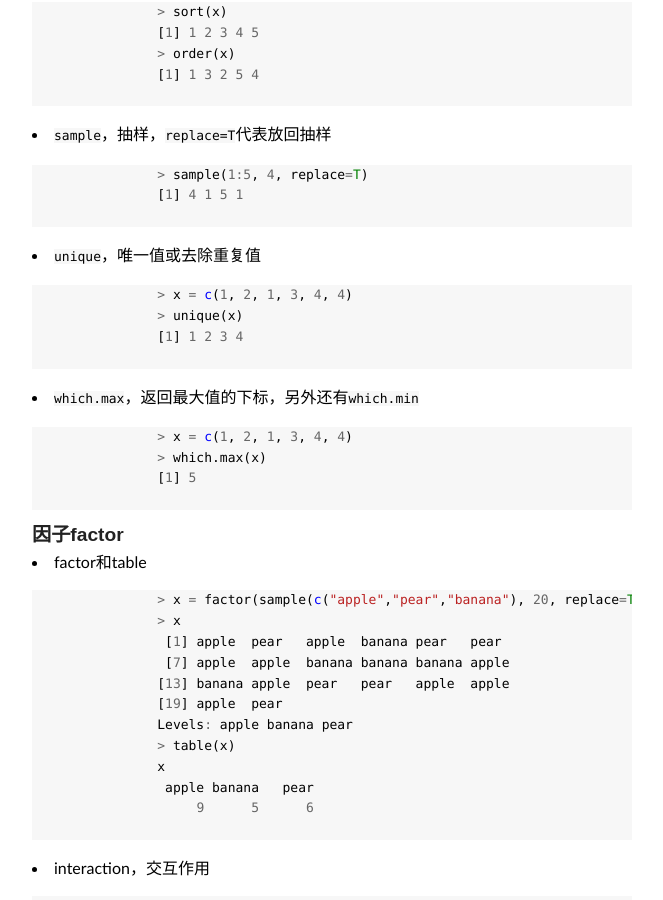
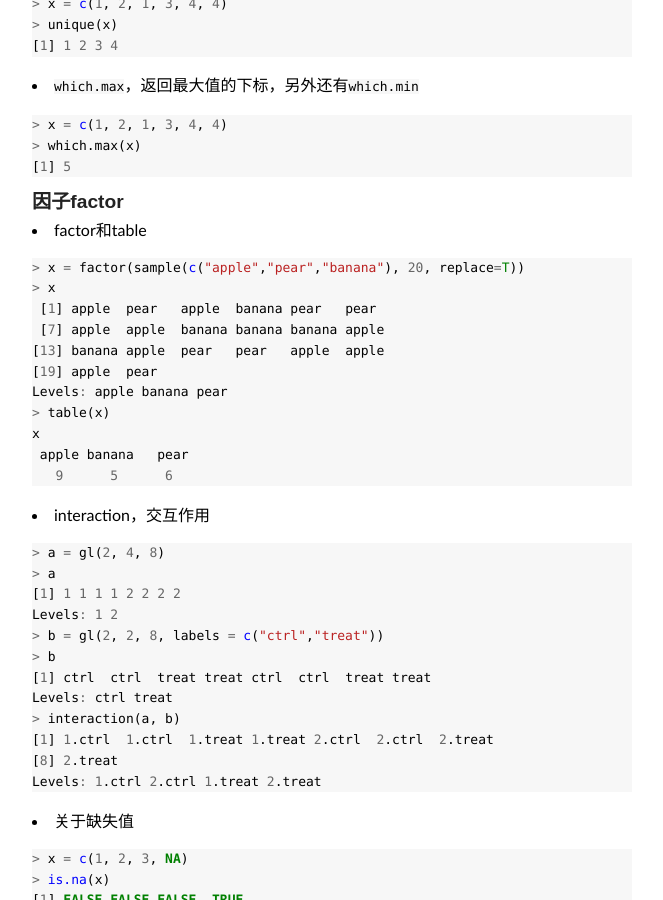
Before and after one commit to lixinyao/jekyll_blog, a Jekyll site: the page built from _posts/2015-05-16-learning-R-2.md, in a window 1280 px wide and 900 px high, scrolled down 4007 px. Shown: the whole window, without its empty margins (308-971 px from the left). Built offline with Jekyll 4.4.1, drawn with Linux system fonts in a browser that asks for light colours; nearby versions of some CDN libraries; some web fonts are replaced; comment, search, counter and statistics services are not loaded.

Commit message:
修改R代码段

````diff
--- a/_posts/2015-05-16-learning-R-2.md
+++ b/_posts/2015-05-16-learning-R-2.md
@@ -51,22 +51,22 @@
 
 - 输入函数名
 
-		{% highlight r %}
-		> sort
-		{% endhighlight %}
+```r
+> sort
+```
 
 - 对泛型函数
 
-		{% highlight r %}
-		> methods(predict)
-		> predict.lm
-		{% endhighlight %}
+```r
+> methods(predict)
+> predict.lm
+```
 
 - 对于隐藏的函数
 
-		{% highlight r %}
-		> getAnywhere("predict.Arima")
-		{% endhighlight %}
+```r
+> getAnywhere("predict.Arima")
+```
 
 ### 运算符
 
@@ -78,45 +78,45 @@
 
 `&`和`&&`，`|`和`||`的区别：`&`和`|`对每个元素执行操作，`&&`和`||`是对整体操作，如
 
-		{% highlight r %}
-		> x = c(T,F,T)
-		> y = c(F,F,F)
-		> x&y
-		[1] FALSE FALSE FALSE
-		> x&&y
-		[1] FALSE
-		> x|y
-		[1]  TRUE FALSE  TRUE
-		> x||y
-		[1] TRUE
-		{% endhighlight %}
+```r
+> x = c(T,F,T)
+> y = c(F,F,F)
+> x&y
+[1] FALSE FALSE FALSE
+> x&&y
+[1] FALSE
+> x|y
+[1]  TRUE FALSE  TRUE
+> x||y
+[1] TRUE
+```
 
 - 冒号运算符
 
-		{% highlight r %}
-		> -5:1
-		[1] -5 -4 -3 -2 -1  0  1
-		{% endhighlight %}
+```r
+> -5:1
+[1] -5 -4 -3 -2 -1  0  1
+```
 
 - [运算符
 
-		{% highlight r %}
-		> x = c(1, 2, 3)
-		> x[1]
-		[1] 1
-		> x[1:3]
-		[1] 1 2 3
-		> x[c(1, 3)]
-		[1] 1 3
-		{% endhighlight %}
+```r
+> x = c(1, 2, 3)
+> x[1]
+[1] 1
+> x[1:3]
+[1] 1 2 3
+> x[c(1, 3)]
+[1] 1 3
+```
 
 - $运算符
 
-		{% highlight r %}
-		> op = par()
-		> op$col
-		[1] "black"
-		{% endhighlight %}
+```r
+> op = par()
+> op$col
+[1] "black"
+```
 
 - 赋值，`=`或`<-`
 
@@ -124,271 +124,276 @@
 
 1. 内积
 
-			{% highlight r %}
-			> x = 1:5
-			> y = 2*1:5
-			> x%*%y
-			     [,1]
-			[1,]  110
-			> crossprod(x, y)
-			     [,1]
-			[1,]  110
-			{% endhighlight %}
+```r
+> x = 1:5
+> y = 2*1:5
+> x%*%y
+			[,1]
+[1,]  110
+> crossprod(x, y)
+		 [,1]
+[1,]  110
+```
+
 2. 外积
 
-			{% highlight r %}
-			> x%o%y
-			     [,1] [,2] [,3] [,4] [,5]
-			[1,]    2    4    6    8   10
-			[2,]    4    8   12   16   20
-			[3,]    6   12   18   24   30
-			[4,]    8   16   24   32   40
-			[5,]   10   20   30   40   50
-			> tcrossprod(x, y)
-			     [,1] [,2] [,3] [,4] [,5]
-			[1,]    2    4    6    8   10
-			[2,]    4    8   12   16   20
-			[3,]    6   12   18   24   30
-			[4,]    8   16   24   32   40
-			[5,]   10   20   30   40   50
-			> outer(x, y)
-			     [,1] [,2] [,3] [,4] [,5]
-			[1,]    2    4    6    8   10
-			[2,]    4    8   12   16   20
-			[3,]    6   12   18   24   30
-			[4,]    8   16   24   32   40
-			[5,]   10   20   30   40   50
-			{% endhighlight %}
+```r
+> x%o%y
+     [,1] [,2] [,3] [,4] [,5]
+[1,]    2    4    6    8   10
+[2,]    4    8   12   16   20
+[3,]    6   12   18   24   30
+[4,]    8   16   24   32   40
+[5,]   10   20   30   40   50
+> tcrossprod(x, y)
+		 [,1] [,2] [,3] [,4] [,5]
+[1,]    2    4    6    8   10
+[2,]    4    8   12   16   20
+[3,]    6   12   18   24   30
+[4,]    8   16   24   32   40
+[5,]   10   20   30   40   50
+> outer(x, y)
+	   [,1] [,2] [,3] [,4] [,5]
+[1,]    2    4    6    8   10
+[2,]    4    8   12   16   20
+[3,]    6   12   18   24   30
+[4,]    8   16   24   32   40
+[5,]   10   20   30   40   50
+```
 
 ## 数据结构
 
 ### 向量vector
 
-	{% highlight r %}
-	> c(1, 2, 3, 4, 5)
-	[1] 1 2 3 4 5
-	> seq(1, 5, by=1)
-	[1] 1 2 3 4 5
-	> seq(1, 5, length=3)
-	[1] 1 3 5
-	> rep(1:5, times=2)
-	 [1] 1 2 3 4 5 1 2 3 4 5
-	> rep(1:5, each=2)
-	 [1] 1 1 2 2 3 3 4 4 5 5
-	{% endhighlight %}
+```r
+> c(1, 2, 3, 4, 5)
+[1] 1 2 3 4 5
+> seq(1, 5, by=1)
+[1] 1 2 3 4 5
+> seq(1, 5, length=3)
+[1] 1 3 5
+> rep(1:5, times=2)
+[1] 1 2 3 4 5 1 2 3 4 5
+> rep(1:5, each=2)
+[1] 1 1 2 2 3 3 4 4 5 5
+```
 
 针对向量的一些函数:
 
 - `sort`，排序
 
-		{% highlight r %}
-		> x = c(1, 3, 2, 5, 4)
-		> sort(x)
-		[1] 1 2 3 4 5
-		{% endhighlight %}
+```r
+> x = c(1, 3, 2, 5, 4)
+> sort(x)
+[1] 1 2 3 4 5
+```
 
 - `rev`，逆序
 
-		{% highlight r %}
-		> rev(x)
-		[1] 4 5 2 3 1
-		{% endhighlight %}
+```r
+> rev(x)
+[1] 4 5 2 3 1
+```
 
 - `order`，返回sort后的各个元素在原向量位置的下标。如x排序后，有元素为2，在原序列中下标为3，order后就会返回3
 
-		{% highlight r %}
-		> sort(x)
-		[1] 1 2 3 4 5
-		> order(x)
-		[1] 1 3 2 5 4
-		{% endhighlight %}
+```r
+> sort(x)
+[1] 1 2 3 4 5
+> order(x)
+[1] 1 3 2 5 4
+```
 
 - `sample`，抽样，`replace=T`代表放回抽样
 
-		{% highlight r %}
-		> sample(1:5, 4, replace=T)
-		[1] 4 1 5 1
-		{% endhighlight %}
+```r
+> sample(1:5, 4, replace=T)
+[1] 4 1 5 1
+```
 
 - `unique`，唯一值或去除重复值
 
-		{% highlight r %}
-		> x = c(1, 2, 1, 3, 4, 4)
-		> unique(x)
-		[1] 1 2 3 4
-		{% endhighlight %}
+```r
+> x = c(1, 2, 1, 3, 4, 4)
+> unique(x)
+[1] 1 2 3 4
+```
 
 - `which.max`，返回最大值的下标，另外还有`which.min`
 
-		{% highlight r %}
-		> x = c(1, 2, 1, 3, 4, 4)
-		> which.max(x)
-		[1] 5
-		{% endhighlight %}
+```r
+> x = c(1, 2, 1, 3, 4, 4)
+> which.max(x)
+[1] 5
+```
 
 ### 因子factor
 
 - factor和table
 
-		{% highlight r %}
-		> x = factor(sample(c("apple","pear","banana"), 20, replace=T))
-		> x
-		 [1] apple  pear   apple  banana pear   pear
-		 [7] apple  apple  banana banana banana apple
-		[13] banana apple  pear   pear   apple  apple
-		[19] apple  pear
-		Levels: apple banana pear
-		> table(x)
-		x
-		 apple banana   pear
-		     9      5      6
-		{% endhighlight %}
+```r
+> x = factor(sample(c("apple","pear","banana"), 20, replace=T))
+> x
+ [1] apple  pear   apple  banana pear   pear
+ [7] apple  apple  banana banana banana apple
+[13] banana apple  pear   pear   apple  apple
+[19] apple  pear
+Levels: apple banana pear
+> table(x)
+x
+ apple banana   pear
+   9      5      6
+```
 
 - interaction，交互作用
 
-		{% highlight r %}
-		> a = gl(2, 4, 8)
-		> a
-		[1] 1 1 1 1 2 2 2 2
-		Levels: 1 2
-		> b = gl(2, 2, 8, labels = c("ctrl","treat"))
-		> b
-		[1] ctrl  ctrl  treat treat ctrl  ctrl  treat treat
-		Levels: ctrl treat
-		> interaction(a, b)
-		[1] 1.ctrl  1.ctrl  1.treat 1.treat 2.ctrl  2.ctrl  2.treat
-		[8] 2.treat
-		Levels: 1.ctrl 2.ctrl 1.treat 2.treat
-		{% endhighlight %}
+```r
+> a = gl(2, 4, 8)
+> a
+[1] 1 1 1 1 2 2 2 2
+Levels: 1 2
+> b = gl(2, 2, 8, labels = c("ctrl","treat"))
+> b
+[1] ctrl  ctrl  treat treat ctrl  ctrl  treat treat
+Levels: ctrl treat
+> interaction(a, b)
+[1] 1.ctrl  1.ctrl  1.treat 1.treat 2.ctrl  2.ctrl  2.treat
+[8] 2.treat
+Levels: 1.ctrl 2.ctrl 1.treat 2.treat
+```
 
 - 关于缺失值
 
-		{% highlight r %}
-		> x = c(1, 2, 3, NA)
-		> is.na(x)
-		[1] FALSE FALSE FALSE  TRUE
-		> na.omit(x)
-		[1] 1 2 3
-		attr(,"na.action")
-		[1] 4
-		attr(,"class")
-		[1] "omit"
-		> mean(x, na.rm=T)
-		[1] 2
-		{% endhighlight %}
+```r
+> x = c(1, 2, 3, NA)
+> is.na(x)
+[1] FALSE FALSE FALSE  TRUE
+> na.omit(x)
+[1] 1 2 3
+attr(,"na.action")
+[1] 4
+attr(,"class")
+[1] "omit"
+> mean(x, na.rm=T)
+[1] 2
+```
 
 ### 数据框dataframe
 
 - 创建`dataframe`
 
-		{% highlight r %}
-		> df = data.frame(x=rnorm(10), y=sample(c(T,F),10,replace=T))
-		> df
-		              x     y
-		1   0.005605082  TRUE
-		2  -0.004642667  TRUE
-		3  -0.641706090 FALSE
-		4  -0.635908654  TRUE
-		5  -1.255487690 FALSE
-		6  -1.706287418 FALSE
-		7  -0.499763281  TRUE
-		8  -1.069005828 FALSE
-		9  -0.738804200  TRUE
-		10  0.701211530 FALSE
-		{% endhighlight %}
+```r
+> df = data.frame(x=rnorm(10), y=sample(c(T,F),10,replace=T))
+> df
+            x     y
+1   0.005605082  TRUE
+2  -0.004642667  TRUE
+3  -0.641706090 FALSE
+4  -0.635908654  TRUE
+5  -1.255487690 FALSE
+6  -1.706287418 FALSE
+7  -0.499763281  TRUE
+8  -1.069005828 FALSE
+9  -0.738804200  TRUE
+10  0.701211530 FALSE
+```
 
 - `str`查看结构
 
-		{% highlight r %}
-		> str(df)
-		'data.frame':	10 obs. of  2 variables:
-		 $ x: num  0.00561 -0.00464 -0.64171 -0.63591 -1.25549 ...
-		 $ y: logi  TRUE TRUE FALSE TRUE FALSE FALSE ...
-		{% endhighlight %}
+```r
+> str(df)
+'data.frame':	10 obs. of  2 variables:
+	$ x: num  0.00561 -0.00464 -0.64171 -0.63591 -1.25549 ...
+	$ y: logi  TRUE TRUE FALSE TRUE FALSE FALSE ...
+```
 
 - `summary`描述性分析
 
-		{% highlight r %}
-		> summary(df)
-		       x               y
-		 Min.   :-1.7063   Mode :logical
-		 1st Qu.:-0.9865   FALSE:5
-		 Median :-0.6388   TRUE :5
-		 Mean   :-0.5845   NA's :0
-		 3rd Qu.:-0.1284
-		 Max.   : 0.7012
-		{% endhighlight %}
+```r
+> summary(df)
+	   x               y
+Min.   :-1.7063   Mode :logical
+1st Qu.:-0.9865   FALSE:5
+Median :-0.6388   TRUE :5
+Mean   :-0.5845   NA's :0
+3rd Qu.:-0.1284
+Max.   : 0.7012
+```
 
 - `dim`查看维度
 
-		{% highlight r %}
-		> dim(df)
-		[1] 10  2
-		{% endhighlight %}
+```r
+> dim(df)
+[1] 10  2
+```
 
 - `names`显示列名
 
-		{% highlight r %}
-		> names(df)
-		[1] "x" "y"
-		{% endhighlight %}
+```r
+> names(df)
+[1] "x" "y"
+```
 
 - `row.names`显示行名
 
-		{% highlight r %}
-		> row.names(df)
-		 [1] "1"  "2"  "3"  "4"  "5"  "6"  "7"  "8"  "9"  "10"
-		{% endhighlight %}
+```r
+> row.names(df)
+[1] "1"  "2"  "3"  "4"  "5"  "6"  "7"  "8"  "9"  "10"
+```
 
 - `attach`和`detach`，将数据框加入R的搜索路径或移除
 
 - `merge`类似于SQL中的join【重要】
 
-		{% highlight r %}
-		merge(x, y, by = intersect(names(x), names(y)),
-		      by.x = by, by.y = by, all = FALSE, all.x = all, all.y = all,
-		      sort = TRUE, suffixes = c(".x",".y"),
-		      incomparables = NULL, ...)
-		{% endhighlight %}
+```r
+merge(x, y, by = intersect(names(x), names(y)),
+      by.x = by, by.y = by, all = FALSE, all.x = all, all.y = all,
+		  sort = TRUE, suffixes = c(".x",".y"),
+		  incomparables = NULL, ...)
+```
 
 - `cbind`和`rbind`，按列和按行合并
 
 ### 列表list
+
 列表是一些对象（向量，矩阵，数据框甚至其他列表）的组合
+
 ### 矩阵matrix
+
 创建矩阵，涉及到几个参数，`nrow`，`ncol`，`byrow`，`dimnames`
 
-	{% highlight r %}
-	> cells = c(1, 2, 3, 4)
-	> rnames = c("r1", "r2")
-	> cnames = c("c2", "c2")
-	> mymatrix = matrix(cells, nrow=2, ncol=2, byrow=T, dimnames=list(rnames,cnames))
-	> mymatrix
-	   c2 c2
-	r1  1  2
-	r2  3  4
-	{% endhighlight %}
+```r
+> cells = c(1, 2, 3, 4)
+> rnames = c("r1", "r2")
+> cnames = c("c2", "c2")
+> mymatrix = matrix(cells, nrow=2, ncol=2, byrow=T, dimnames=list(rnames,cnames))
+> mymatrix
+	  c2 c2
+r1  1  2
+r2  3  4
+```
 
 ### 数组array
+
 数组和矩阵类似，但是维度大于2，创建时比矩阵多`dimensions`参数，如`c(1,2,3)`代表1行2列3维
 
-	{% highlight r %}
-	> array(rnorm(1*2*3), dim=c(1, 2, 3))
-	, , 1
+```r
+> array(rnorm(1*2*3), dim=c(1, 2, 3))
+, , 1
 
-	          [,1]      [,2]
-	[1,] 0.8574779 0.7755054
+          [,1]      [,2]
+[1,] 0.8574779 0.7755054
 
-	, , 2
+, , 2
 
-	         [,1]      [,2]
-	[1,] 1.668639 -1.011109
+         [,1]      [,2]
+[1,] 1.668639 -1.011109
 
-	, , 3
+, , 3
 
-	           [,1]      [,2]
-	[1,] -0.2985488 0.1227203
-	{% endhighlight %}
+           [,1]      [,2]
+[1,] -0.2985488 0.1227203
+```
 
 ### 对象的属性
 
@@ -399,7 +404,7 @@
 
 class查看变量的类，mode查看数据的大类，typeof查看数据的细类
 
-{% highlight r %}
+```r
 > gl(2,5)
  [1] 1 1 1 1 1 2 2 2 2 2
 Levels: 1 2
@@ -409,13 +414,13 @@
 [1] "numeric"
 > typeof(gl(2,5))
 [1] "integer"
-{% endhighlight %}
+```
 
 ### 向量和数组运算
 
 1. table
 
-{% highlight r %}
+```r
 > b = factor(rep(c("A","B","C"),times=10))
 > table(b)
 b
@@ -425,10 +430,10 @@
 b
  A  C
 10 10
-{% endhighlight %}
+```
 2. by
 
-{% highlight r %}
+```r
 >  by(warpbreaks[, 1:2], warpbreaks[,"tension"], summary)
 warpbreaks[, "tension"]: L
      breaks      wool
@@ -456,7 +461,7 @@
  Mean   :21.67
  3rd Qu.:25.50
  Max.   :43.00
-{% endhighlight %}
+```
 3. aggregate
 
 未完待续。。。
````
